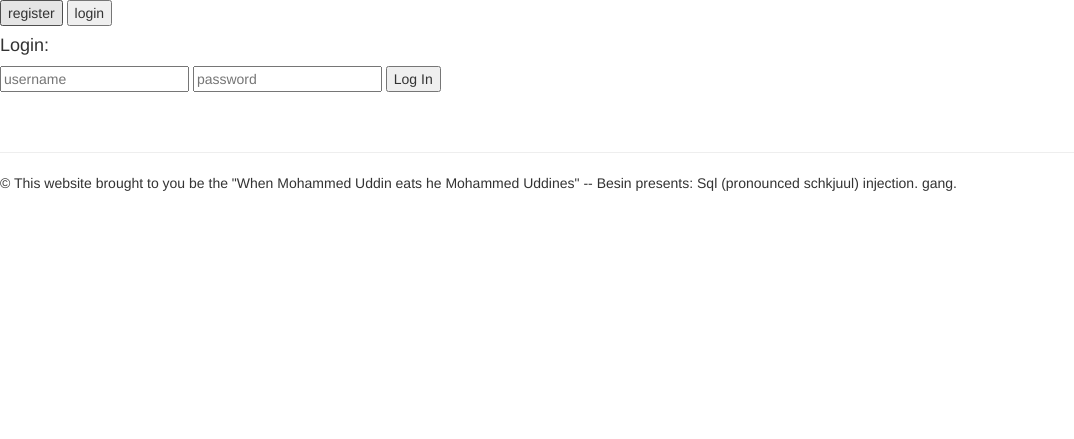
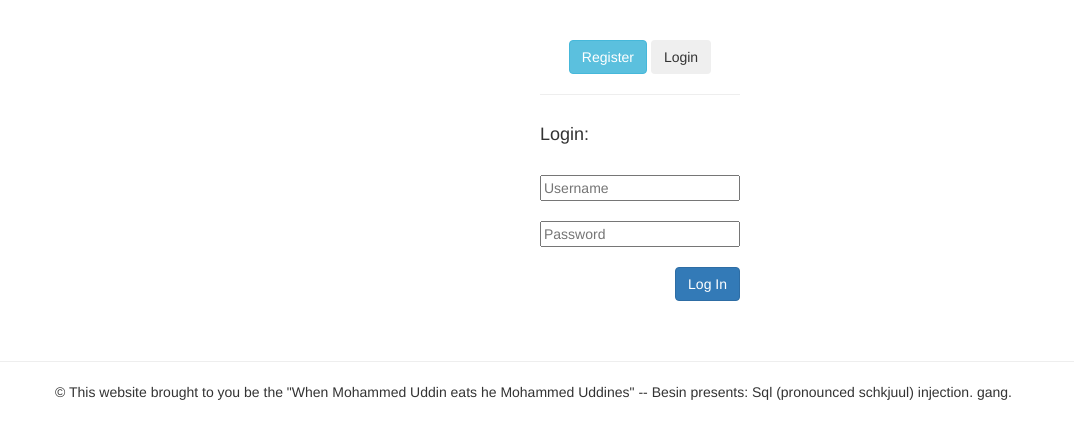
Before and after one commit to anotherLostKitten/when-mohammed-udin-eats-he-mohammed-uddines----besin-presents-sql-pronounced-schkjuul-injection, a Flask app: page / in a window 1280 px wide. Shown: the top 439 px of the page, without its empty margins (0-1074 px from the left). Run offline with Flask 2, Linux system fonts and the light colour scheme; some libraries are stand-ins or nearby versions.

Commit message:
very pretty

```diff
--- a/static/doesitmatter.js
+++ b/static/doesitmatter.js
@@ -1,16 +1,20 @@
 var formy=document.getElementById("loggy");
+var register = document.getElementById("registery");
+var login = document.getElementById("loginry");
 
 var switcherooR=(e)=>{
-  formy.innerHTML="<h4>Register:</h4><form action=\"/registerr\" method=\"POST\"><input type=\"text\"  name=\"user\" placeholder=\"username\"><input type=\"text\"  name=\"pass\" placeholder=\"password\"><input type=\"submit\" name=\"regi\" value=\"Register\"></form>";
+	formy.innerHTML="<h4>Register:</h4><br><form action=\"/registerr\" method=\"POST\"><input type=\"text\" class=\"intxt\"  name=\"user\" placeholder=\"Username\"><br><br><input class=\"intxt\" type=\"text\"  name=\"pass\" placeholder=\"Password\"><br><br><input type=\"submit\" name=\"regi\" value=\"Register\" class=\"btn btn-primary\"></form>";
+	register.className = "btn btn-light";
+	login.className = "btn btn-info";
 };
 
 var switcherooL=(e)=>{
-  formy.innerHTML="<h4>Login:</h4>  <form action=\"/schkjuul\" method=\"POST\"> <input type=\"text\" name=\"user\" placeholder=\"username\"> <input type=\"text\"  name=\"pass\" placeholder=\"password\">  <input type=\"submit\" name=\"auth\" value=\"Log In\"></form>";
+	formy.innerHTML="<h4>Login:</h4><br><form action=\"/schkjuul\" method=\"POST\"> <input class=\"intxt\" type=\"text\" name=\"user\" placeholder=\"Username\"><br><br><input class=\"intxt\"  type=\"text\"  name=\"pass\" placeholder=\"Password\"><br><br><input type=\"submit\" name=\"auth\" value=\"Log In\" class=\"btn btn-primary\"></form>";
+	register.className = "btn btn-info";
+	login.className = "btn btn-light";
 };
 
 
-var register = document.getElementById("registery");
 register.addEventListener('click',switcherooR);
 
-var login = document.getElementById("loginry");
 login.addEventListener('click',switcherooL);
--- a/templates/base.html
+++ b/templates/base.html
@@ -6,24 +6,34 @@
 	<link rel="stylesheet" type="text/css" href="https://maxcdn.bootstrapcdn.com/bootstrap/3.3.7/css/bootstrap.min.css">
 	<title>{% block title %}{% endblock %}</title>
   </head>
-
   <body>
-
+	<div class="container">
+	  <div class="row">
+		<div class="col-10">
+		  <br>
 		  {% with messages = get_flashed_messages() %}
 		  {% if messages %}
 		  {% for message in messages %}
-           {{ message }}
+		  <div class="alert alert-danger" role="alert">{{ message }}</div>
 		  {% endfor %}
 		  {% endif %}
 		  {% endwith %}
-
+		  <br>
 		  {% block body %}
 		  {% endblock %}
-
+		</div>
+	  </div>
+	</div>
   </body>
   <footer>
 	<br><br>
 	<hr>
+	<div class="container">
+	  <div class="row">
+		<div class="col-10">
 		  &copy; This website brought to you be the "When Mohammed Uddin eats he Mohammed Uddines" -- Besin presents: Sql (pronounced schkjuul) injection. gang.
+		</div>
+	  </div>
+	</div>
 </footer>
 </html>
--- a/templates/home.html
+++ b/templates/home.html
@@ -3,16 +3,34 @@
 {% block title %} Login {% endblock %}
 
 {% block body %}
-<button id="registery">register</button>
-<button id="loginry">login</button>
-<div id="loggy">
-  <h4>Login:</h4>
-  <form action="/schkjuul" method="post">
-	<input type="text"  name="user" placeholder="username">
-	<input type="text"  name="pass" placeholder="password">
-	<input type="submit" name="auth" value="Log In">
-  </form>
-</div>
-
+<style>
+  h4{
+  text-align:left;
+  }
+  .intxt{
+  width:200px;
+  }
+</style>
+<div class="container">
+  <div class="row">
+	<div class="col-2" style="text-align:center;">
+		<button class="btn btn-info" id="registery">Register</button>
+		<button class="btn btn-light" id="loginry">Login</button>
+		<hr style="max-width:200px;">
+	</div>
+  </div>
+  <div class="row" style="text-align:center;">
+	<div class="col-2 center-block" style="text-align:right;max-width:200px">
+		<div id="loggy">
+		  <h4>Login:</h4><br>
+		  <form action="/schkjuul" method="post">
+			<input class="intxt" type="text"  name="user" placeholder="Username"><br><br>
+			<input class="intxt" type="text"  name="pass" placeholder="Password"><br><br>
+			<input type="submit" name="auth" value="Log In" class="btn btn-primary">
+		  </form>
+		</div>
+	  </div>
+	</div>
+  </div>
 <script src="{{url_for('static',filename='doesitmatter.js')}}"></script>
 {% endblock %}
```
Also changed, not shown: templates/sql.html (+13 -21 lines), util/a.db (added), util/users.db. Lines whose indentation alone changed are shown as unchanged.
